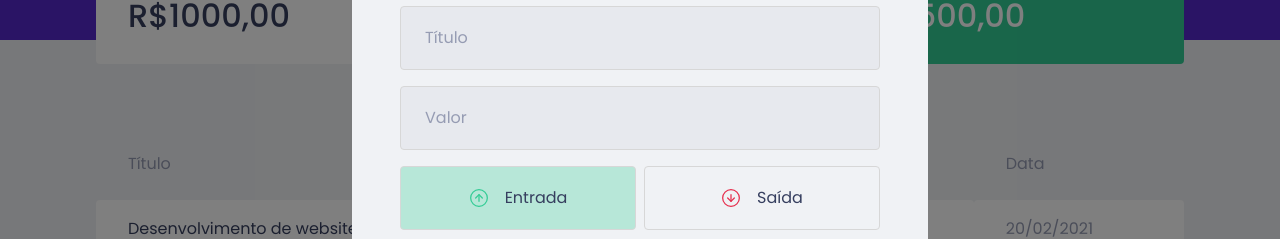
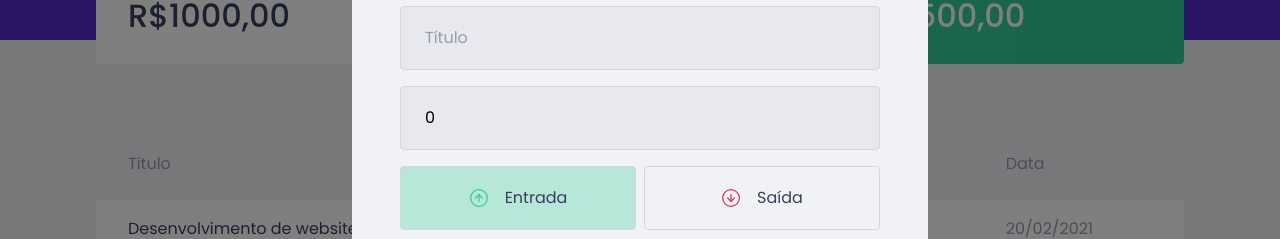
Before and after one commit to renatotrajano/dtmoney, a React (Create React App) app: page / in a window 1280 px wide. Both pictures are taken after a click on the button "Nova Transação". Shown: the part 232-471 px from the top of the page. Built offline with nearby package versions, Linux system fonts and the light colour scheme; no server answers; what miragejs would draw is missing.

Commit message:
Save form datas

```diff
--- a/src/components/NewTransactionModal/index.tsx
+++ b/src/components/NewTransactionModal/index.tsx
@@ -3,7 +3,7 @@
 import incomeImg from '../../assets/income.svg'
 import closeImg from '../../assets/close.svg'
 import { Container, TransactionTypeContainer, RadioBox } from './styles';
-import { useState } from 'react';
+import { FormEvent, useState } from 'react';
 
 interface NewTransactionModalProps {
     isOpen: boolean;
@@ -11,7 +11,14 @@
 }
 
 export function NewTransactionModal({ isOpen, onRequestClose }: NewTransactionModalProps) {
+    const [title, setTitle] = useState('');
+    const [value, setValue] = useState(0);
+    const [category, setCategory] = useState('');
     const [type, setType] = useState('deposit');
+
+    function handleCreateNewTransation(event: FormEvent) {
+        event.preventDefault();
+    }
 
     return (
         <Modal
@@ -29,16 +36,20 @@
                 <img src={closeImg} alt="Fechar" />
             </button>
 
-            <Container>
+            <Container onSubmit={handleCreateNewTransation}>
                 <h2>Cadastrar Transação</h2>
 
                 <input
                     placeholder="Título"
+                    value={title}
+                    onChange={event => setTitle(event.target.value)}
                 />
 
                 <input
                     type="number"
                     placeholder="Valor"
+                    value={value}
+                    onChange={event => setValue(Number(event.target.value))}
                 />
 
                 <TransactionTypeContainer>
@@ -65,6 +76,8 @@
 
                 <input
                     placeholder="Categoria"
+                    value={category}
+                    onChange={event => setCategory(event.target.value)}
                 />
 
                 <button type="submit">
```
